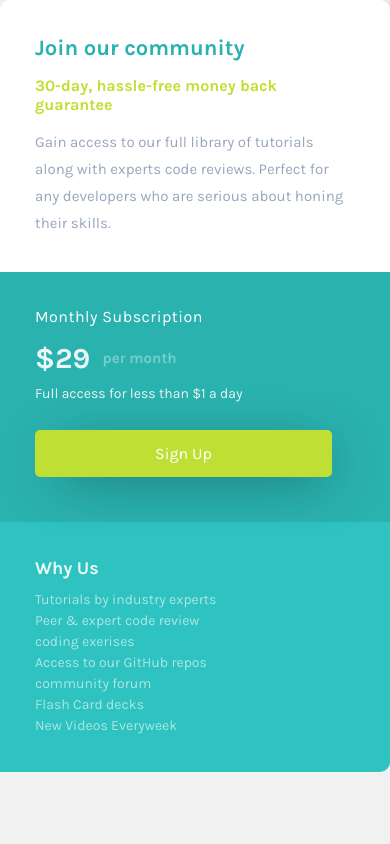
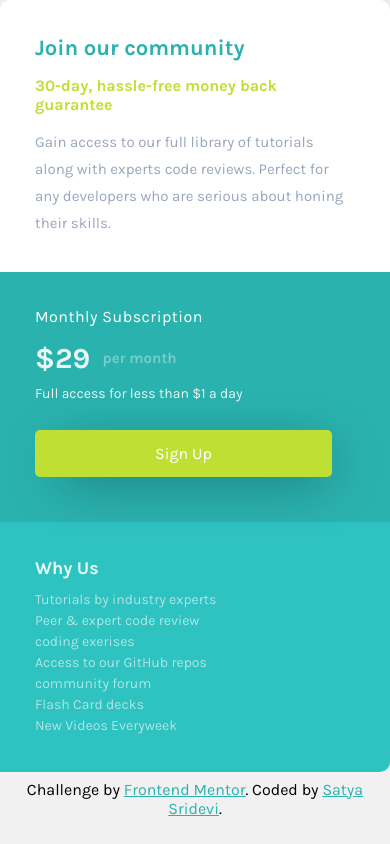
Before and after one commit to satyasridevis/Simple-price-grid-component, a plain HTML site: page index.html in a window 390 px wide. Drawn offline with Linux system fonts and the light colour scheme.

Commit message:
modified index.html to add footer element

```diff
--- a/index.html
+++ b/index.html
@@ -41,5 +41,11 @@
      </div>
 
 </section>
+<footer>
+         <p class="attribution">
+         Challenge by <a href="https://www.frontendmentor.io?ref=challenge" target="_blank">Frontend Mentor</a>.
+         Coded by <a href="https://www.freecodecamp.org/satyasridevisk" target="_blank">Satya Sridevi</a>.
+         </p>
+  </footer>
 </body>
 </html>
--- a/style.css
+++ b/style.css
@@ -19,7 +19,7 @@ body
 	height: 460px;
     margin: auto;
 	position: relative;
-	top: 150px;
+	top: 106px;
 	display: grid;
 	grid-template-columns: 1fr 1fr;
 	-webkit-box-shadow: 10px 10px 40px -19px rgba(0,0,0,0.75);
@@ -141,6 +141,18 @@ opacity: 0.9;
   line-height:1.5;
 }
 
+footer
+{
+
+  position: relative;
+  top: 8em;
+  bottom:0;
+  text-align: center;
+  height: 3vh;
+  width: 100%;
+
+}
+
 /* Mobile Design width: 375px */
 @media screen and (max-width: 600px)
 {
@@ -168,8 +180,21 @@ opacity: 0.9;
 	.subscription-container .link
 	{
 		padding: 14px 120px;
-			webkit-box-shadow: 10px 10px 54px -16px rgba(0,0,0,0.75);
+		-webkit-box-shadow: 10px 10px 54px -16px rgba(0,0,0,0.75);
     -moz-box-shadow: 10px 10px 54px -16px rgba(0,0,0,0.75);
     box-shadow: 10px 10px 54px -16px rgba(0,0,0,0.75);
   }
+	footer
+	{
+		position: relative;
+		top: 20em;
+		bottom: 0;
+		width: 100%;
+		height: 10px;
+
 	}
+	footer a
+	{
+		color:hsl(179, 62%, 43%);
+	}
+}
```
Lines whose indentation alone changed are shown as unchanged.
